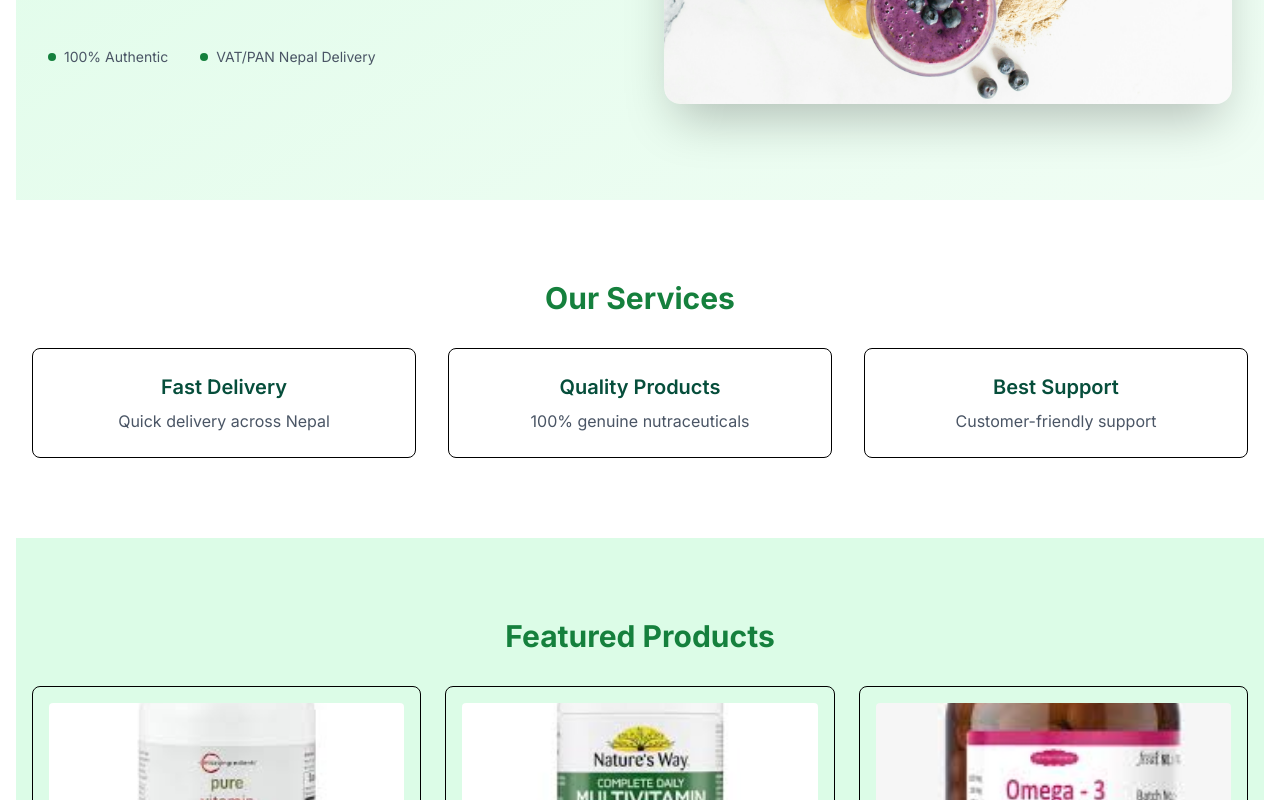
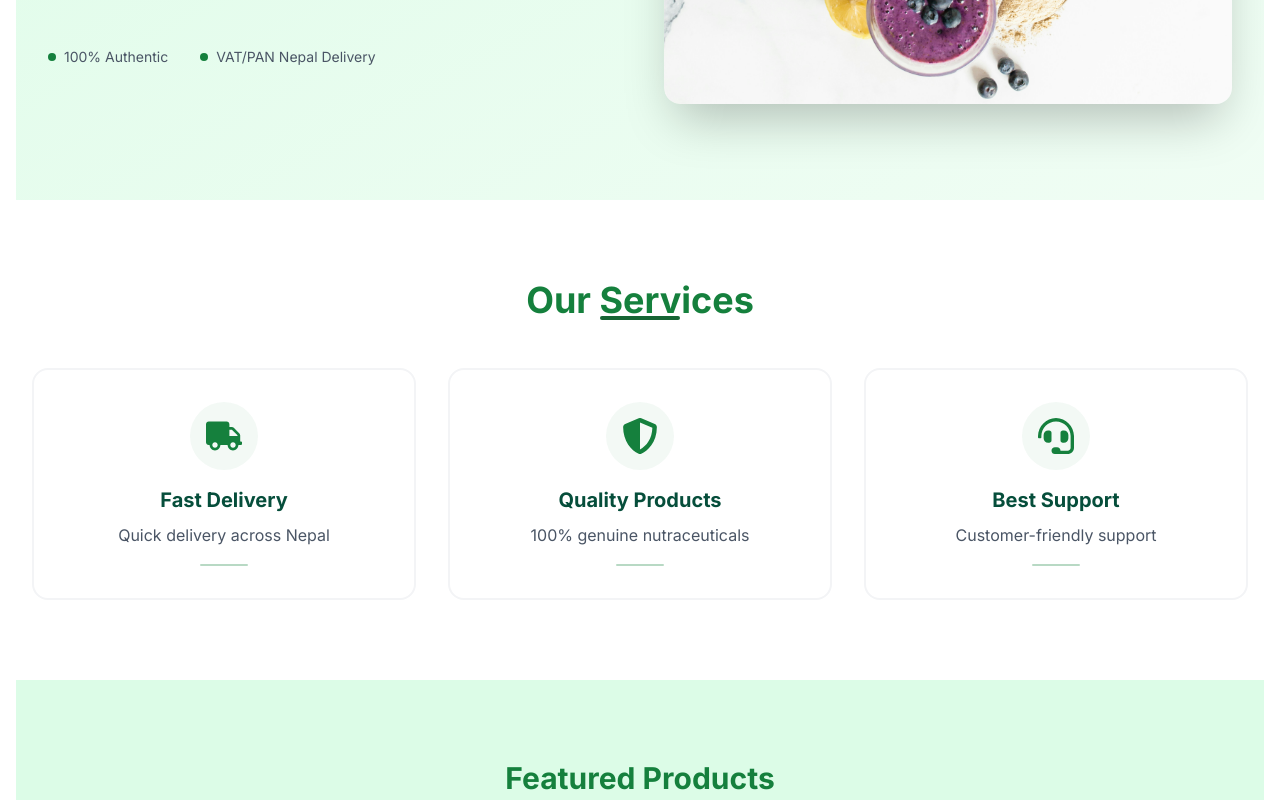
Before and after one commit to sahiltechpreneur/rk-life-science, a Next.js app in the folder client/: page / in a window 1280 px wide. Shown: the part 560-1360 px from the top of the page. Built offline with nearby package versions, Linux system fonts and the light colour scheme.

Commit message:
style: improved and icons added

```diff
--- a/client/components/user/Services.tsx
+++ b/client/components/user/Services.tsx
@@ -1,20 +1,59 @@
+import { FaTruck, FaShieldAlt, FaHeadset } from "react-icons/fa"
+
 export default function Services() {
   const services = [
-    { title: "Fast Delivery", desc: "Quick delivery across Nepal" },
-    { title: "Quality Products", desc: "100% genuine nutraceuticals" },
-    { title: "Best Support", desc: "Customer-friendly support" }
+    {
+      title: "Fast Delivery",
+      desc: "Quick delivery across Nepal",
+      icon: <FaTruck className="text-4xl text-primary" />
+    },
+    {
+      title: "Quality Products",
+      desc: "100% genuine nutraceuticals",
+      icon: <FaShieldAlt className="text-4xl text-primary" />
+    },
+    {
+      title: "Best Support",
+      desc: "Customer-friendly support",
+      icon: <FaHeadset className="text-4xl text-primary" />
+    }
   ]
 
   return (
     <section className="py-20 bg-white">
       <div className="max-w-7xl mx-auto px-4 text-center">
-        <h2 className="text-3xl font-bold text-primary mb-8">Our Services</h2>
+        <h2 className="text-3xl md:text-4xl font-bold text-primary mb-12 relative inline-block">
+          Our Services
+          <span className="absolute bottom-0 left-1/2 transform -translate-x-1/2 w-20 h-1 bg-secondary rounded-full"></span>
+        </h2>
 
         <div className="grid md:grid-cols-3 gap-8">
-          {services.map((s) => (
-            <div key={s.title} className="p-6 border rounded-lg hover:shadow-lg transition">
-              <h3 className="text-xl font-semibold text-darkGreen">{s.title}</h3>
-              <p className="mt-2 text-gray-600">{s.desc}</p>
+          {services.map((service) => (
+            <div
+              key={service.title}
+              className="group p-8 border-2 border-gray-100 rounded-2xl hover:shadow-xl transition-all duration-300 hover:-translate-y-2 hover:border-primary/20 bg-white"
+            >
+              <div className="flex flex-col items-center">
+                {/* Icon Container */}
+                <div className="mb-4 p-4 bg-primary/5 rounded-full group-hover:bg-primary/10 transition-colors duration-300">
+                  <div className="text-primary group-hover:scale-110 transition-transform duration-300">
+                    {service.icon}
+                  </div>
+                </div>
+
+                {/* Title */}
+                <h3 className="text-xl font-bold text-darkGreen mb-2 group-hover:text-primary transition-colors">
+                  {service.title}
+                </h3>
+
+                {/* Description */}
+                <p className="text-gray-600 leading-relaxed">
+                  {service.desc}
+                </p>
+
+                {/* Decorative Line */}
+                <div className="mt-4 w-12 h-0.5 bg-primary/30 rounded-full group-hover:w-16 group-hover:bg-primary transition-all duration-300"></div>
+              </div>
             </div>
           ))}
         </div>
```
